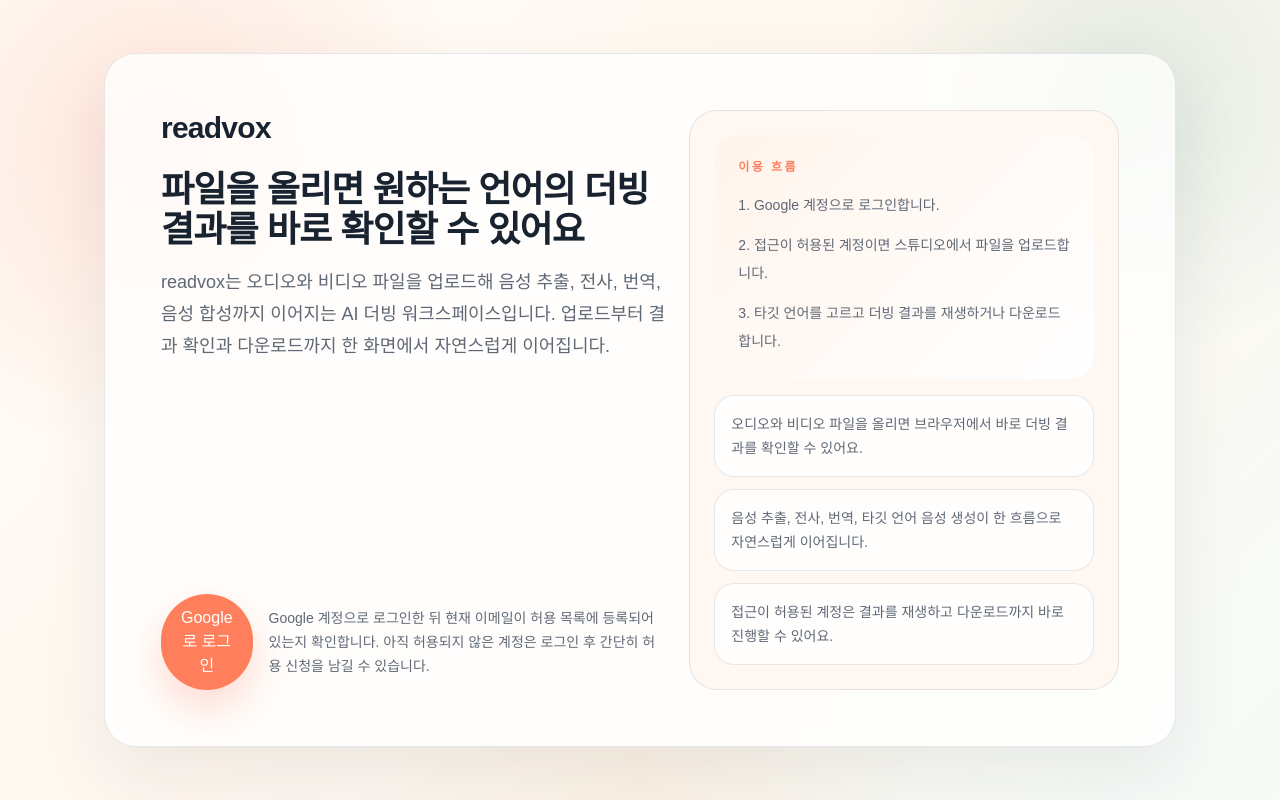
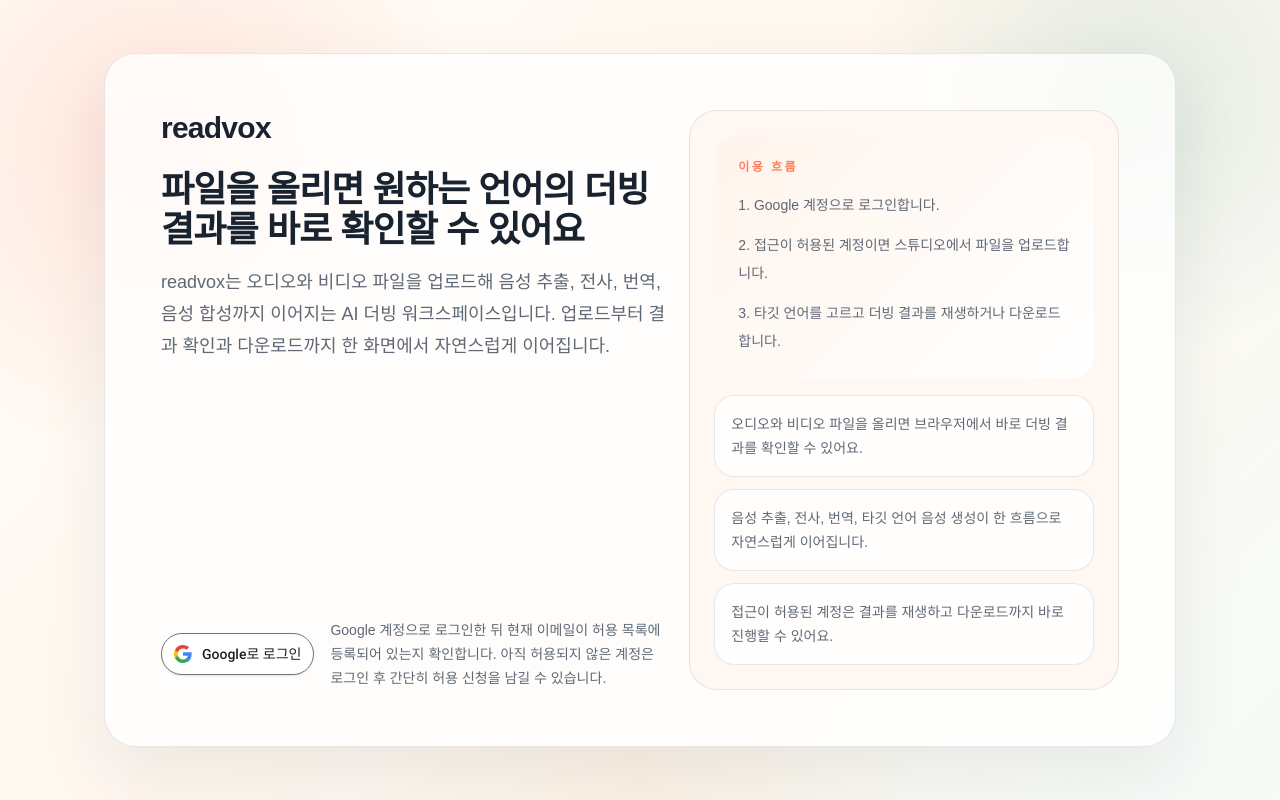
Before and after one commit to alpaka206/voxgate-ai-dubbing, a Next.js app: page / in a window 1280 px wide. Built offline with nearby package versions, Linux system fonts and the light colour scheme; no server answers.

Commit message:
feat: Google 로그인 버튼 UI/UX 정리

```diff
--- a/app/globals.css
+++ b/app/globals.css
@@ -62,6 +62,29 @@
   font: inherit;
 }
 
+button:not(:disabled),
+[role="button"]:not([aria-disabled="true"]) {
+  cursor: pointer;
+}
+
+.loading-bar {
+  animation: loading-bar-slide 1.25s ease-in-out infinite;
+}
+
+@keyframes loading-bar-slide {
+  0% {
+    transform: translateX(-110%);
+  }
+
+  50% {
+    transform: translateX(95%);
+  }
+
+  100% {
+    transform: translateX(280%);
+  }
+}
+
 ::selection {
   background: rgba(255, 127, 92, 0.22);
 }
--- a/app/layout.tsx
+++ b/app/layout.tsx
@@ -1,6 +1,13 @@
 import type { Metadata, Viewport } from "next";
+import { Roboto } from "next/font/google";
 
 import "./globals.css";
+
+const googleButtonFont = Roboto({
+  subsets: ["latin"],
+  variable: "--font-google-signin",
+  weight: "500",
+});
 
 const siteUrl = "https://readvox.vercel.app";
 const description =
@@ -65,7 +72,7 @@
 }>) {
   return (
     <html lang="ko">
-      <body>{children}</body>
+      <body className={googleButtonFont.variable}>{children}</body>
     </html>
   );
 }
--- a/components/auth-actions.tsx
+++ b/components/auth-actions.tsx
@@ -2,17 +2,57 @@
 
 import { signIn, signOut } from "next-auth/react";
 
+function GoogleGlyph() {
+  return (
+    <svg
+      aria-hidden="true"
+      className="h-[18px] w-[18px] shrink-0"
+      viewBox="0 0 18 18"
+      xmlns="http://www.w3.org/2000/svg"
+    >
+      <path
+        d="M17.64 9.2045c0-.6382-.0573-1.2518-.1636-1.8409H9v3.4818h4.8436c-.2086 1.125-.8427 2.0782-1.7968 2.7164v2.2582h2.9087c1.7018-1.5668 2.6845-3.8741 2.6845-6.6155Z"
+        fill="#4285F4"
+      />
+      <path
+        d="M9 18c2.43 0 4.4673-.8059 5.9564-2.1791l-2.9087-2.2582c-.806.54-1.8368.8591-3.0477.8591-2.3432 0-4.3282-1.5827-5.0364-3.7082H.9573v2.3318A9 9 0 0 0 9 18Z"
+        fill="#34A853"
+      />
+      <path
+        d="M3.9636 10.7136A5.4098 5.4098 0 0 1 3.6818 9c0-.5959.1023-1.1759.2818-1.7136V4.9545H.9573a9 9 0 0 0 0 8.091l3.0063-2.3319Z"
+        fill="#FBBC05"
+      />
+      <path
+        d="M9 3.5795c1.3214 0 2.5077.4541 3.4405 1.3454l2.5814-2.5818C13.4632.8918 11.43 0 9 0A9 9 0 0 0 .9573 4.9545l3.0063 2.3319C4.6718 5.1623 6.6568 3.5795 9 3.5795Z"
+        fill="#EA4335"
+      />
+    </svg>
+  );
+}
+
 const sharedClasses =
-  "inline-flex items-center justify-center rounded-full px-5 py-3 text-sm font-semibold transition";
+  "inline-flex items-center justify-center rounded-full text-sm font-semibold transition focus-visible:outline-none focus-visible:ring-4 whitespace-nowrap";
+
+const googleClasses =
+  "min-h-10 cursor-pointer gap-[10px] border border-[#747775] bg-white px-[12px] py-[10px] text-[#1f1f1f] shadow-[0_1px_2px_rgba(60,64,67,0.15)] hover:bg-[#f8f9fa] hover:shadow-[0_2px_6px_rgba(60,64,67,0.2)] focus-visible:ring-[#1a73e8]/20";
 
 export function SignInButton() {
   return (
     <button
       type="button"
-      className={`${sharedClasses} bg-accent text-white shadow-[0_18px_40px_rgba(255,127,92,0.28)] hover:-translate-y-0.5 hover:bg-accent-strong`}
+      className={`${sharedClasses} ${googleClasses}`}
       onClick={() => signIn("google", { callbackUrl: "/dashboard" })}
+      style={{
+        fontFamily: "var(--font-google-signin), var(--font-sans)",
+        fontSize: "14px",
+        fontWeight: 500,
+        lineHeight: "20px",
+      }}
     >
-      Google로 로그인
+      <span className="grid h-[18px] w-[18px] place-items-center rounded-full bg-white">
+        <GoogleGlyph />
+      </span>
+      <span className="whitespace-nowrap">Google로 로그인</span>
     </button>
   );
 }
@@ -21,7 +61,7 @@
   return (
     <button
       type="button"
-      className={`${sharedClasses} border border-border bg-white text-foreground shadow-[0_10px_24px_rgba(31,38,52,0.06)] hover:-translate-y-0.5 hover:bg-[#fff7ed]`}
+      className={`${sharedClasses} h-11 cursor-pointer border border-border bg-white px-5 py-3 text-foreground shadow-[0_10px_24px_rgba(31,38,52,0.06)] hover:-translate-y-0.5 hover:bg-[#fff7ed] focus-visible:ring-[#ff7f5c]/15`}
       onClick={() => signOut({ callbackUrl: "/" })}
     >
       로그아웃
```
